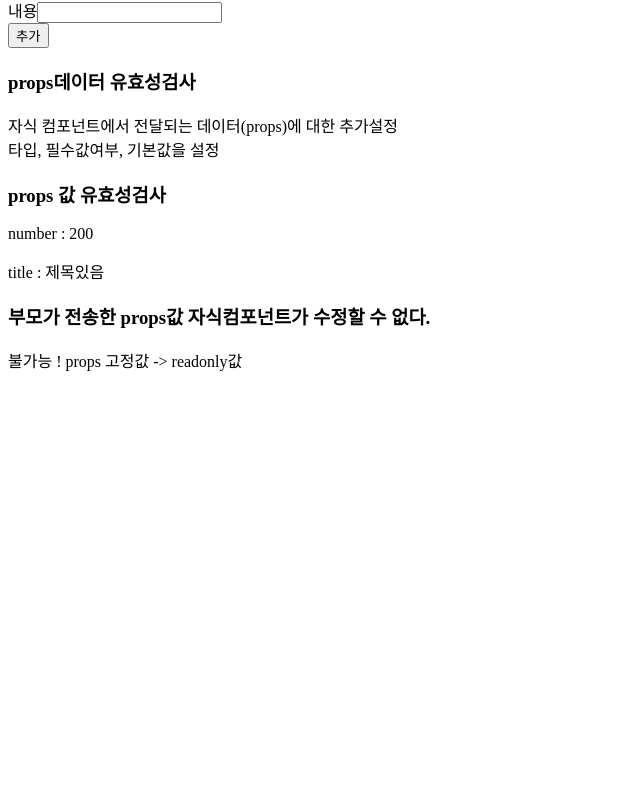
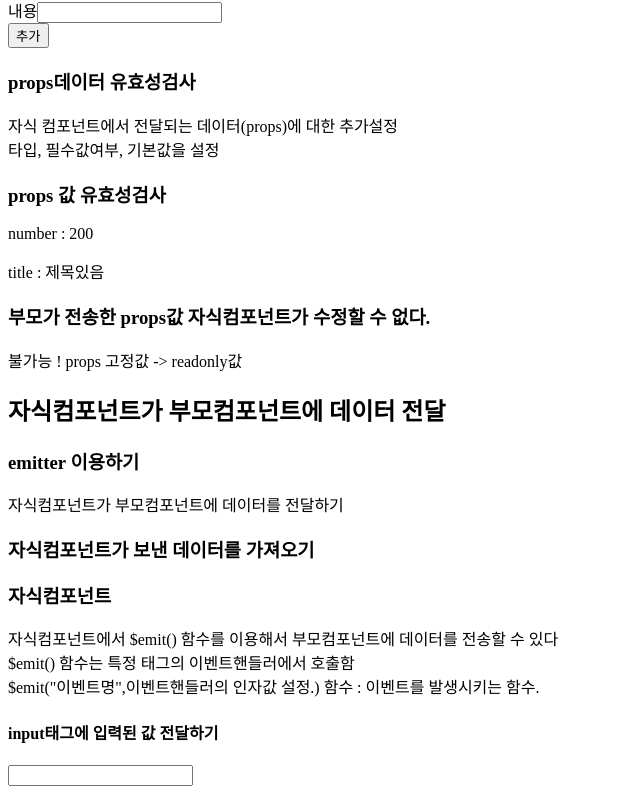
Before and after one commit to woogamjaa/vue, a Vue app in the folder vuework/npmtest/sfctest/: page / in a window 1280 px wide. Shown: the part 3649-4443 px from the top of the page, without its empty margins (0-640 px from the left). Before the commit the page ends 4037 px from the top, so only its background shows below. Built offline with nearby package versions, Linux system fonts and the light colour scheme.

Commit message:
emits 활용

```diff
--- a/vuework/npmtest/sfctest/src/App.vue
+++ b/vuework/npmtest/sfctest/src/App.vue
@@ -15,6 +15,13 @@
 
         <h2>props활용하기</h2>
         <ParentComponent/>
+
+
+        <h2>자식컴포넌트가 부모컴포넌트에 데이터 전달</h2>
+        <ChildToParent/>
+
+
+
     </div>
 </template>
 
@@ -26,6 +33,7 @@ import BasicComponent2 from './components/01_생성_이용/02_BasicComponent2.vu
 import DataMehodUseComponent from './components/02_인스턴스활용/DataMehodUseComponent.vue';
 import ParentComponent from './components/03_props_emit/ParentComponent.vue';
 import ParentComponent2 from './components/03_props_emit/ParentComponent.vue';
+import ChildToParent from './components/04_emitter 이용/ChildToParentContainer.vue';
 
 export default{
     //createApp() 함수에 설정했던 내용을 설정
@@ -34,7 +42,7 @@ export default{
 
     //불러온 컴포넌트 등록하기
     //components속성을 이용해서 등록(객체)처리함
-    components:{BasicComponent2,DataMehodUseComponent,ParentComponent}
+    components:{BasicComponent2,DataMehodUseComponent,ParentComponent,ChildToParent}
 
 }
 </script>
--- /dev/null
+++ b/vuework/npmtest/sfctest/src/components/04_emitter 이용/01_ParentComponent.vue
@@ -0,0 +1,23 @@
+<template>
+    <div>
+        <h3> 자식컴포넌트가 보낸 데이터를 가져오기</h3>
+        <ChildComponent @basicEvent="inputHandler"/>
+    </div>
+</template>
+<script>
+import ChildComponent from './02_ChildComponent.vue';
+
+export default {
+    name:"ParentComponent",
+    emits:["basicEvent"],
+    components:{ChildComponent},
+    methods:{
+        inputHandler(v){
+            console.log(v);
+        }
+    }
+}
+</script>
+<style>
+
+</style>
--- /dev/null
+++ b/vuework/npmtest/sfctest/src/components/04_emitter 이용/02_ChildComponent.vue
@@ -0,0 +1,23 @@
+<template>
+    <div>
+        <h3>자식컴포넌트</h3>
+        <p>
+            자식컴포넌트에서 $emit() 함수를 이용해서 부모컴포넌트에 데이터를 전송할 수 있다 <br>
+            $emit() 함수는 특정 태그의 이벤트핸들러에서 호출함<br>
+            $emit("이벤트명",이벤트핸들러의 인자값 설정.) 함수 : 이벤트를 발생시키는 함수. <!--특정명칭의.-->
+
+        </p>
+
+        <h4>input태그에 입력된 값 전달하기</h4>
+        <input type="text" @input="$emit('basicEvent',$event.target.value)">
+
+    </div>
+</template>
+<script>
+export default {
+    name:"ChildComponent",
+}
+</script>
+<style>
+
+</style>
--- /dev/null
+++ b/vuework/npmtest/sfctest/src/components/04_emitter 이용/ChildToParentContainer.vue
@@ -0,0 +1,22 @@
+<template>
+    <div>
+        <h3>emitter 이용하기</h3>
+        <p>
+            자식컴포넌트가 부모컴포넌트에 데이터를 전달하기
+        </p>
+        <ParentComponent/>
+
+
+    </div>
+</template>
+<script>
+import ParentComponent from './01_ParentComponent.vue';
+export default {
+
+    name:"ChildToParent",
+    components:{ParentComponent}
+}
+</script>
+<style>
+
+</style>
```
